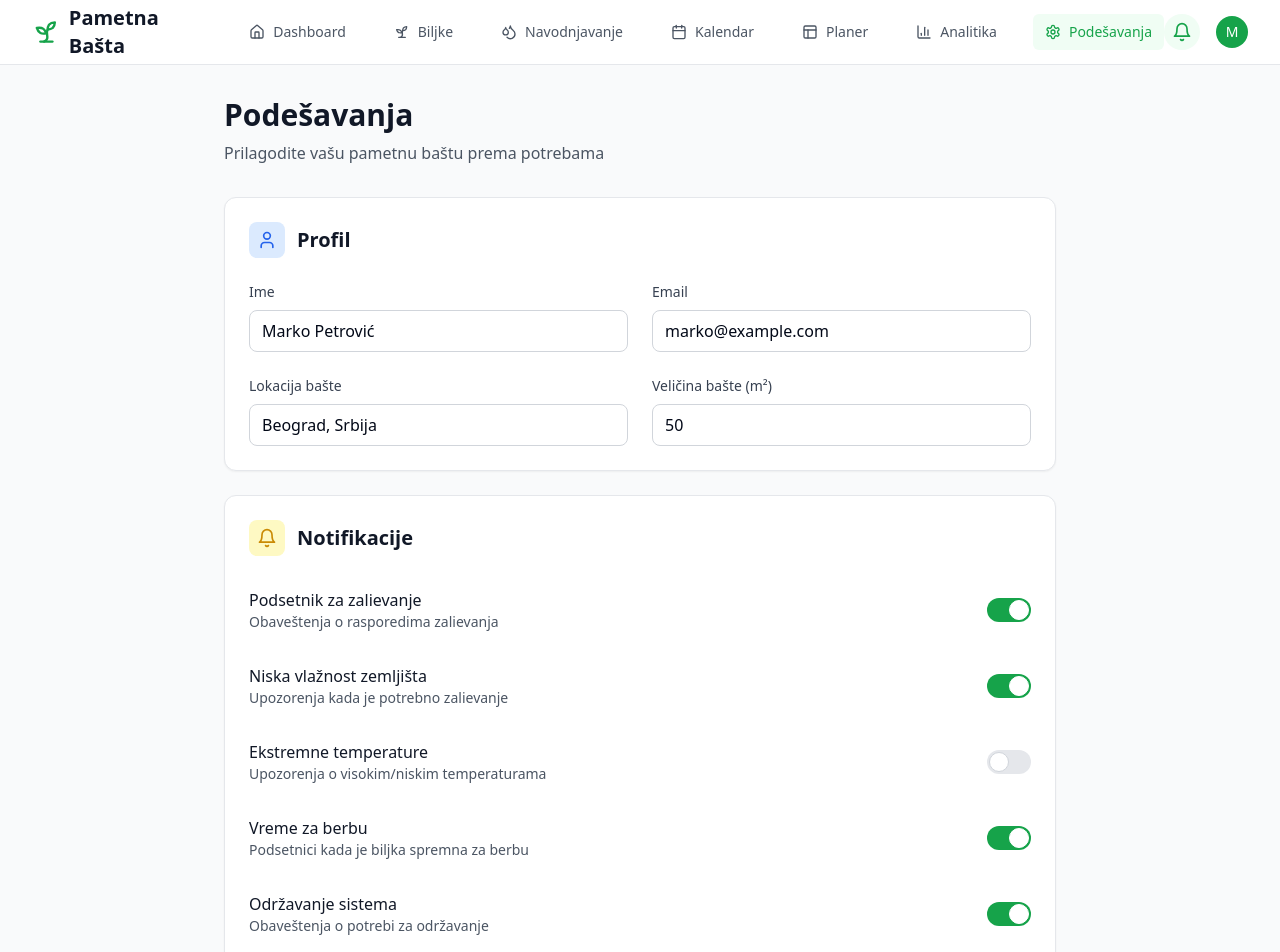
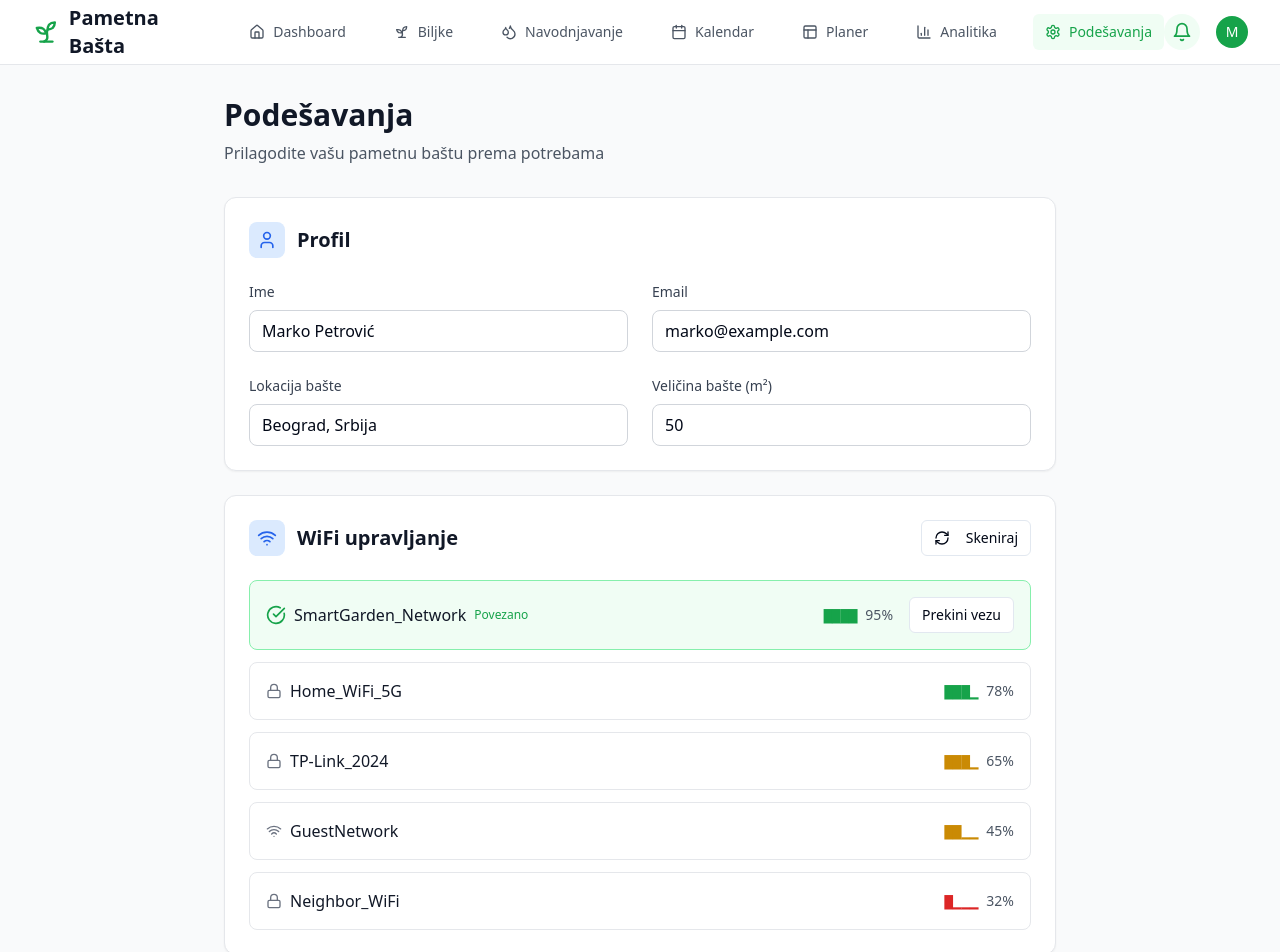
Before and after one commit to anavoli/ZELENA_OAZA, a React (Vite) app: page /settings in a window 1280 px wide. Shown: the top 952 px of the page. Built offline with nearby package versions, Linux system fonts and the light colour scheme.

Commit message:
Add WiFi login functionality
Implement WiFi login within the Settings page. This includes UI elements for network selection and password input.

```diff
--- /dev/null
+++ b/src/components/WiFiManager.tsx
@@ -0,0 +1,233 @@
+
+import React, { useState } from 'react';
+import { Wifi, WifiOff, Lock, Eye, EyeOff, RefreshCw, CheckCircle } from 'lucide-react';
+import { Button } from '@/components/ui/button';
+import { Input } from '@/components/ui/input';
+import { Dialog, DialogContent, DialogHeader, DialogTitle, DialogTrigger } from '@/components/ui/dialog';
+import { useToast } from '@/hooks/use-toast';
+
+interface WiFiNetwork {
+  ssid: string;
+  strength: number;
+  secured: boolean;
+  connected: boolean;
+}
+
+const WiFiManager = () => {
+  const { toast } = useToast();
+  const [isScanning, setIsScanning] = useState(false);
+  const [isConnecting, setIsConnecting] = useState(false);
+  const [showPassword, setShowPassword] = useState(false);
+  const [password, setPassword] = useState('');
+  const [selectedNetwork, setSelectedNetwork] = useState<WiFiNetwork | null>(null);
+  const [isDialogOpen, setIsDialogOpen] = useState(false);
+
+  const [networks, setNetworks] = useState<WiFiNetwork[]>([
+    { ssid: 'SmartGarden_Network', strength: 95, secured: true, connected: true },
+    { ssid: 'Home_WiFi_5G', strength: 78, secured: true, connected: false },
+    { ssid: 'TP-Link_2024', strength: 65, secured: true, connected: false },
+    { ssid: 'GuestNetwork', strength: 45, secured: false, connected: false },
+    { ssid: 'Neighbor_WiFi', strength: 32, secured: true, connected: false }
+  ]);
+
+  const getSignalStrengthColor = (strength: number) => {
+    if (strength >= 70) return 'text-green-600';
+    if (strength >= 40) return 'text-yellow-600';
+    return 'text-red-600';
+  };
+
+  const getSignalBars = (strength: number) => {
+    if (strength >= 80) return '▇▇▇▇';
+    if (strength >= 60) return '▇▇▇▁';
+    if (strength >= 40) return '▇▇▁▁';
+    if (strength >= 20) return '▇▁▁▁';
+    return '▁▁▁▁';
+  };
+
+  const handleScan = async () => {
+    setIsScanning(true);
+    // Simulacija skeniranja
+    setTimeout(() => {
+      toast({
+        title: "Skeniranje završeno",
+        description: `Pronađeno je ${networks.length} WiFi mreža`,
+      });
+      setIsScanning(false);
+    }, 2000);
+  };
+
+  const handleNetworkSelect = (network: WiFiNetwork) => {
+    if (network.connected) return;
+
+    setSelectedNetwork(network);
+    setPassword('');
+    if (network.secured) {
+      setIsDialogOpen(true);
+    } else {
+      handleConnect(network, '');
+    }
+  };
+
+  const handleConnect = async (network: WiFiNetwork, pwd: string) => {
+    setIsConnecting(true);
+
+    // Simulacija povezivanja
+    setTimeout(() => {
+      const updatedNetworks = networks.map(n => ({
+        ...n,
+        connected: n.ssid === network.ssid
+      }));
+      setNetworks(updatedNetworks);
+
+      toast({
+        title: "Uspešno povezano",
+        description: `Povezani ste na mrežu ${network.ssid}`,
+      });
+
+      setIsConnecting(false);
+      setIsDialogOpen(false);
+      setPassword('');
+    }, 3000);
+  };
+
+  const handleDisconnect = (network: WiFiNetwork) => {
+    const updatedNetworks = networks.map(n => ({
+      ...n,
+      connected: false
+    }));
+    setNetworks(updatedNetworks);
+
+    toast({
+      title: "Prekinuta veza",
+      description: `Prekinuta je veza sa mrežom ${network.ssid}`,
+      variant: "destructive"
+    });
+  };
+
+  return (
+    <div className="bg-white rounded-xl shadow-sm border border-gray-200 p-6">
+      <div className="flex items-center justify-between mb-6">
+        <div className="flex items-center space-x-3">
+          <div className="p-2 bg-blue-100 rounded-lg">
+            <Wifi className="h-5 w-5 text-blue-600" />
+          </div>
+          <h2 className="text-xl font-semibold text-gray-900">WiFi upravljanje</h2>
+        </div>
+        <Button
+          onClick={handleScan}
+          disabled={isScanning}
+          variant="outline"
+          size="sm"
+        >
+          <RefreshCw className={`h-4 w-4 mr-2 ${isScanning ? 'animate-spin' : ''}`} />
+          {isScanning ? 'Skeniram...' : 'Skeniraj'}
+        </Button>
+      </div>
+
+      <div className="space-y-3">
+        {networks.map((network) => (
+          <div
+            key={network.ssid}
+            className={`p-4 border rounded-lg cursor-pointer transition-colors ${
+              network.connected
+                ? 'border-green-300 bg-green-50'
+                : 'border-gray-200 hover:border-blue-300 hover:bg-blue-50'
+            }`}
+            onClick={() => handleNetworkSelect(network)}
+          >
+            <div className="flex items-center justify-between">
+              <div className="flex items-center space-x-3">
+                <div className="flex items-center space-x-2">
+                  {network.connected ? (
+                    <CheckCircle className="h-5 w-5 text-green-600" />
+                  ) : network.secured ? (
+                    <Lock className="h-4 w-4 text-gray-500" />
+                  ) : (
+                    <Wifi className="h-4 w-4 text-gray-500" />
+                  )}
+                  <span className="font-medium text-gray-900">{network.ssid}</span>
+                  {network.connected && (
+                    <span className="text-xs text-green-600 font-medium">Povezano</span>
+                  )}
+                </div>
+              </div>
+
+              <div className="flex items-center space-x-4">
+                <div className="flex items-center space-x-2">
+                  <span className={`text-sm font-mono ${getSignalStrengthColor(network.strength)}`}>
+                    {getSignalBars(network.strength)}
+                  </span>
+                  <span className="text-sm text-gray-600">{network.strength}%</span>
+                </div>
+
+                {network.connected && (
+                  <Button
+                    onClick={(e) => {
+                      e.stopPropagation();
+                      handleDisconnect(network);
+                    }}
+                    variant="outline"
+                    size="sm"
+                  >
+                    Prekini vezu
+                  </Button>
+                )}
+              </div>
+            </div>
+          </div>
+        ))}
+      </div>
+
+      {/* Password Dialog */}
+      <Dialog open={isDialogOpen} onOpenChange={setIsDialogOpen}>
+        <DialogContent>
+          <DialogHeader>
+            <DialogTitle>Povezivanje na {selectedNetwork?.ssid}</DialogTitle>
+          </DialogHeader>
+
+          <div className="space-y-4">
+            <div>
+              <label className="block text-sm font-medium text-gray-700 mb-2">
+                Lozinka za WiFi mrežu
+              </label>
+              <div className="relative">
+                <Input
+                  type={showPassword ? 'text' : 'password'}
+                  value={password}
+                  onChange={(e) => setPassword(e.target.value)}
+                  placeholder="Unesite lozinku"
+                  className="pr-10"
+                />
+                <button
+                  type="button"
+                  onClick={() => setShowPassword(!showPassword)}
+                  className="absolute right-3 top-1/2 transform -translate-y-1/2 text-gray-500 hover:text-gray-700"
+                >
+                  {showPassword ? <EyeOff className="h-4 w-4" /> : <Eye className="h-4 w-4" />}
+                </button>
+              </div>
+            </div>
+
+            <div className="flex justify-end space-x-3">
+              <Button
+                variant="outline"
+                onClick={() => setIsDialogOpen(false)}
+                disabled={isConnecting}
+              >
+                Otkaži
+              </Button>
+              <Button
+                onClick={() => selectedNetwork && handleConnect(selectedNetwork, password)}
+                disabled={isConnecting || !password.trim()}
+              >
+                {isConnecting ? 'Povezujem...' : 'Poveži se'}
+              </Button>
+            </div>
+          </div>
+        </DialogContent>
+      </Dialog>
+    </div>
+  );
+};
+
+export default WiFiManager;
--- a/src/pages/Settings.tsx
+++ b/src/pages/Settings.tsx
@@ -1,7 +1,7 @@
-
 import React, { useState } from 'react';
 import { Settings as SettingsIcon, Bell, Wifi, Database, Shield, User, Save, Thermometer } from 'lucide-react';
 import { Slider } from '@/components/ui/slider';
+import WiFiManager from '@/components/WiFiManager';
 
 const Settings = () => {
   const [notifications, setNotifications] = useState({
@@ -86,6 +86,9 @@ const Settings = () => {
               </div>
             </div>
           </div>
+
+          {/* WiFi Management */}
+          <WiFiManager />
 
           {/* Notification Settings */}
           <div className="bg-white rounded-xl shadow-sm border border-gray-200 p-6">
@@ -247,20 +250,20 @@ const Settings = () => {
             <div className="grid grid-cols-1 md:grid-cols-2 gap-6">
               <div className="p-4 border border-gray-200 rounded-lg">
                 <div className="flex items-center space-x-3 mb-3">
-                  <Wifi className="h-5 w-5 text-green-500" />
-                  <span className="font-medium text-gray-900">WiFi veza</span>
-                </div>
-                <div className="text-sm text-gray-600 mb-2">SmartGarden_Network</div>
-                <div className="text-xs text-green-600">Povezano • Jačina signala: Odlična</div>
-              </div>
-
-              <div className="p-4 border border-gray-200 rounded-lg">
-                <div className="flex items-center space-x-3 mb-3">
                   <Shield className="h-5 w-5 text-blue-500" />
                   <span className="font-medium text-gray-900">Sigurnost</span>
                 </div>
                 <div className="text-sm text-gray-600 mb-2">Firmware verzija: 2.4.1</div>
                 <div className="text-xs text-green-600">Ažurirano • Najnovija verzija</div>
+              </div>
+
+              <div className="p-4 border border-gray-200 rounded-lg">
+                <div className="flex items-center space-x-3 mb-3">
+                  <Database className="h-5 w-5 text-purple-500" />
+                  <span className="font-medium text-gray-900">Skladište podataka</span>
+                </div>
+                <div className="text-sm text-gray-600 mb-2">Lokalno: 2.3 GB / 8 GB</div>
+                <div className="text-xs text-green-600">Dostupno prostora</div>
               </div>
             </div>
 
```
